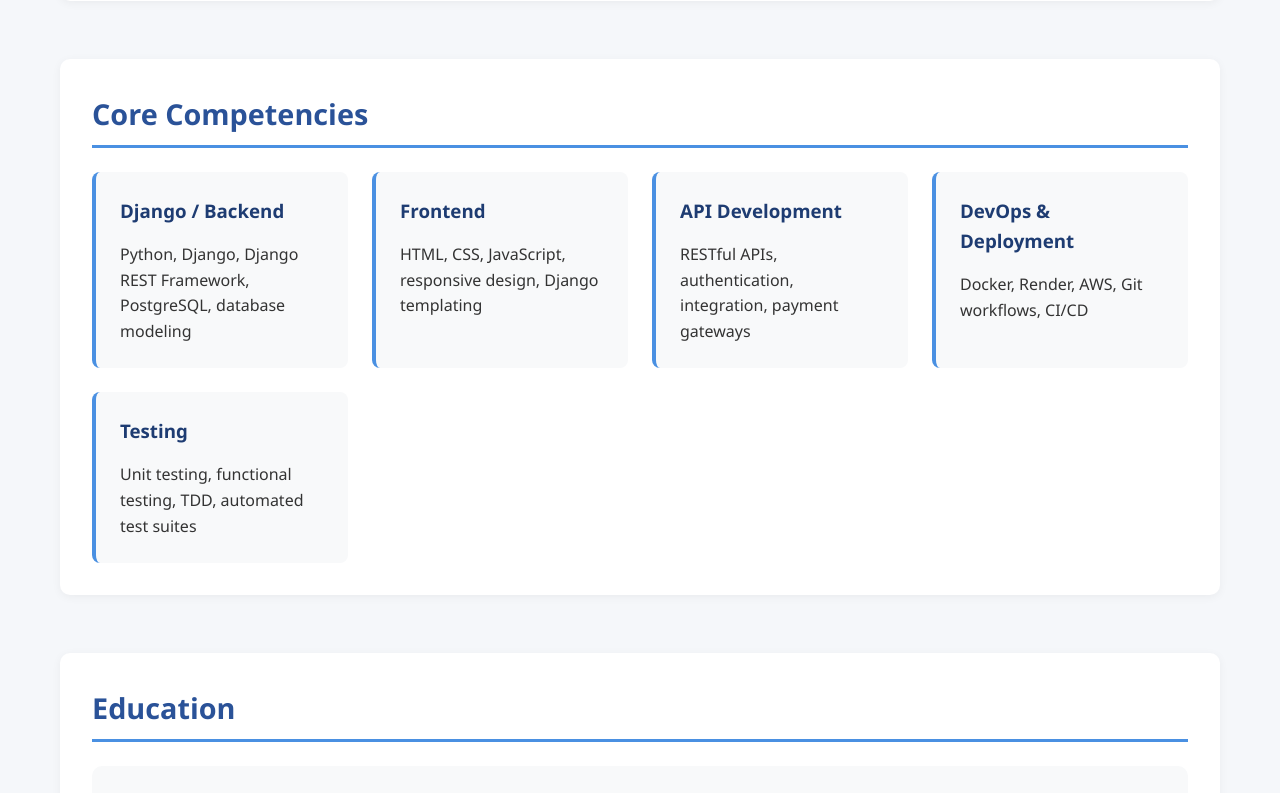
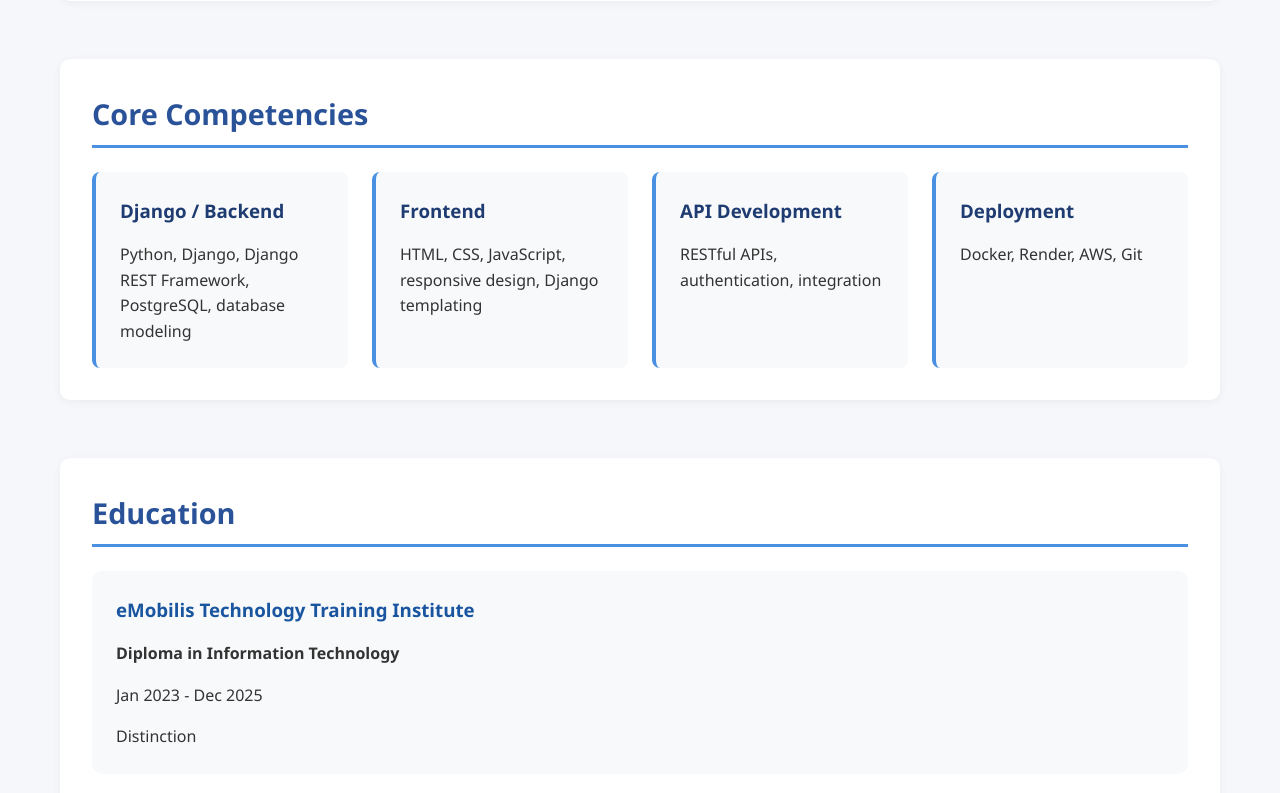
Before and after one commit to Wi-Soft/Portfolio, a Django app: page / in a window 1280 px wide. Shown: the part 1812-2605 px from the top of the page. Run offline with Django 5.2, Linux system fonts and the light colour scheme.

Commit message:
...portfolio...
Removed references to payment gateways and testing skills.

```diff
--- a/templates/skills.html
+++ b/templates/skills.html
@@ -24,15 +24,11 @@
           </div>
           <div class="skill-category">
             <h3>API Development</h3>
-            <p>RESTful APIs, authentication, integration, payment gateways</p>
+            <p>RESTful APIs, authentication, integration</p>
           </div>
           <div class="skill-category">
-            <h3>DevOps & Deployment</h3>
-            <p>Docker, Render, AWS, Git workflows, CI/CD</p>
-          </div>
-          <div class="skill-category">
-            <h3>Testing</h3>
-            <p>Unit testing, functional testing, TDD, automated test suites</p>
+            <h3>Deployment</h3>
+            <p>Docker, Render, AWS, Git </p>
           </div>
         </div>
       </section>
```
